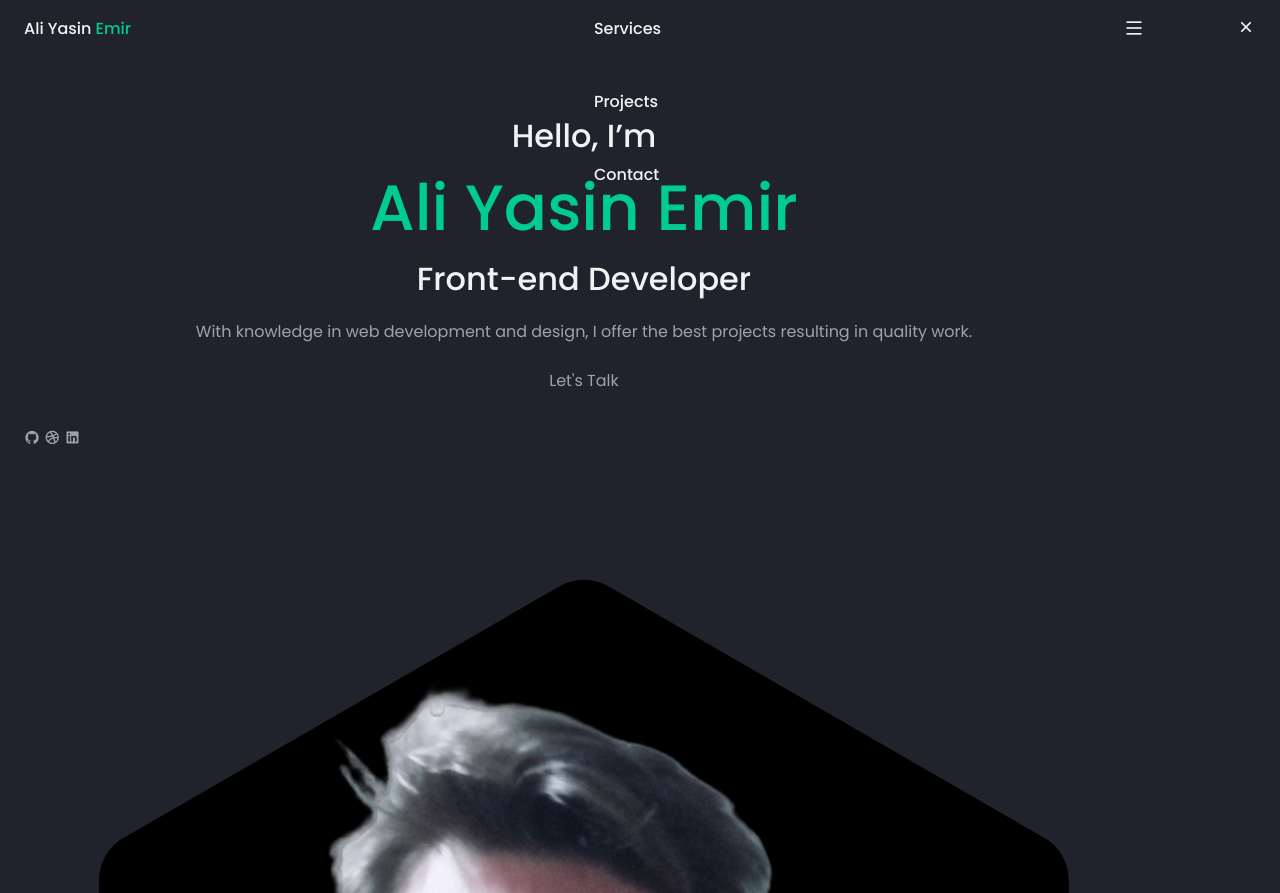
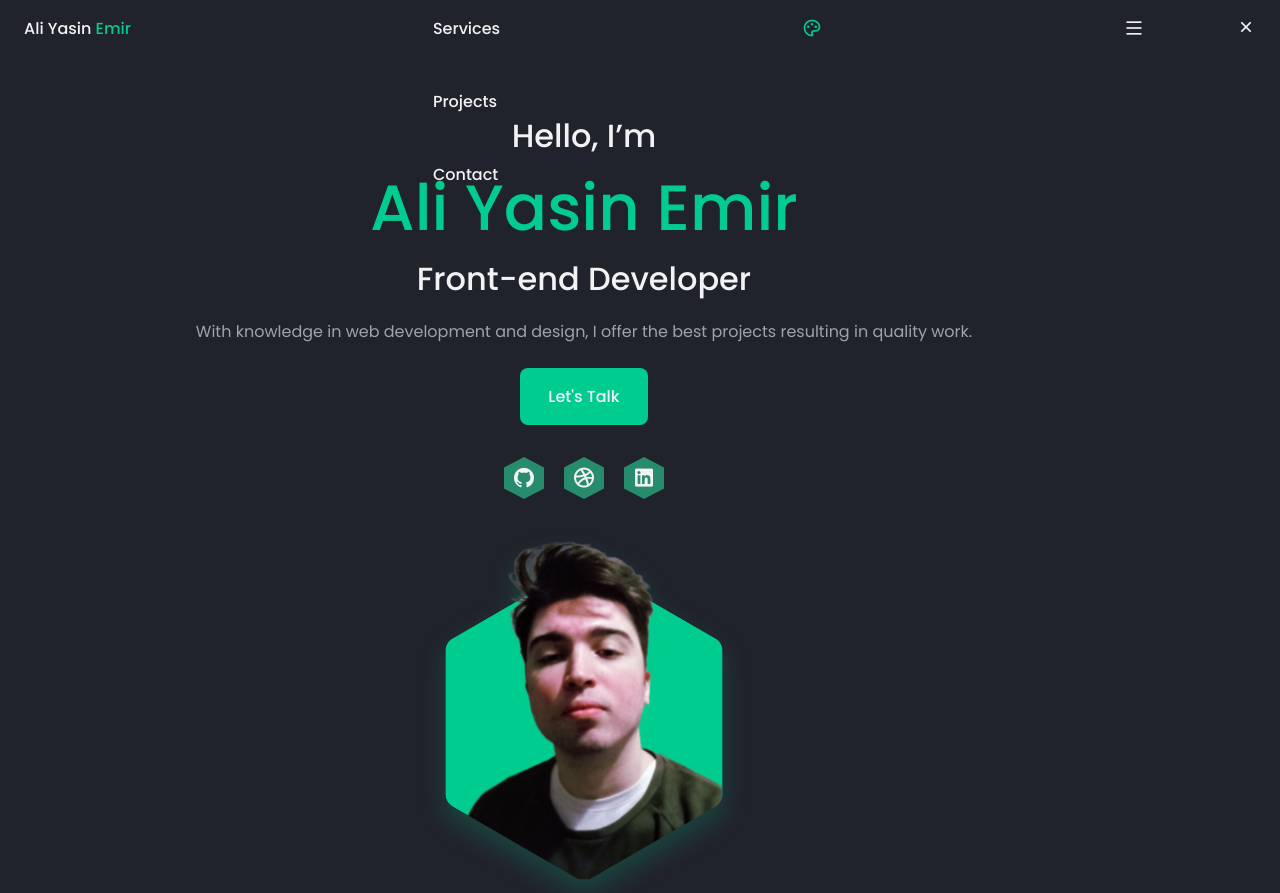
Before and after one commit to ali-yasin-emir/responsive-portfolio-website, a plain HTML site: page index.html in a window 1280 px wide. Shown: the top 893 px of the page. Drawn offline with nearby package versions, Linux system fonts and the light colour scheme.

Commit message:
I've implemented a new color feature.

```diff
--- a/assets/css/styles.css
+++ b/assets/css/styles.css
@@ -185,11 +185,16 @@ svg {
 }
 
 .nav__toggle,
-.nav__close {
+.nav__close,
+.nav__colors {
   display: flex;
   font-size: 1.25rem;
   color: var(--title-color);
   cursor: pointer;
+}
+
+.nav__colors {
+  color: var(--first-color);
 }
 
 /* Navigation for mobile devices */
@@ -276,7 +281,56 @@ svg {
   margin-block: 1rem 1.5rem;
 }
 
+.home__social {
+  display: flex;
+  justify-content: center;
+  column-gap: 1.25rem;
+}
+
+.home__social-link {
+  display: flex;
+  background-color: var(--first-color-alt);
+  padding: 0.5rem;
+  color: var(--title-color);
+  font-size: 1.5rem;
+  clip-path: polygon(50% 0, 100% 25%, 100% 75%, 50% 100%, 0 75%, 0 25%);
+  transition: transform 0.4s;
+}
+
+.home__social-link:hover {
+  transform: translateY(-0.25rem);
+}
+
+.home__image {
+  justify-self: center;
+}
+
+.home__img {
+  width: 48rem;
+  transform: translate(-2.4rem, -4rem);
+}
+
+.home__blob {
+  width: 320px;
+  fill: var(--first-color);
+  filter: drop-shadow(0 12px 12px hsla(var(--hue), 100%, 40%, 0.2));
+}
+
 /*=============== BUTTON ===============*/
+
+.button {
+  display: inline-block;
+  background-color: var(--first-color);
+  padding: 1rem 1.75rem;
+  border-radius: 0.5rem;
+  font-weight: var(--font-medium);
+  color: var(--title-color);
+  transition: box-shadow 0.4s;
+}
+
+.button:hover {
+  box-shadow: 0 8px 24px hsla(var(--hue), 100%, 40%, 0.25);
+}
 
 /*=============== ABOUT ===============*/
 
--- a/assets/js/main.js
+++ b/assets/js/main.js
@@ -31,6 +31,51 @@ const linkAction = () => {
 };
 navLink.forEach((n) => n.addEventListener('click', linkAction));
 
+/*=============== Change Color Style ===============*/
+
+let colorPalette = document.querySelector('.nav__colors');
+
+colorPalette.addEventListener('click', () => {
+  let root = document.querySelector(':root');
+  let gcs = getComputedStyle(root);
+  let hue = gcs.getPropertyValue('--hue');
+  if (hue === '162') {
+    console.log(hue);
+    root.style.setProperty('--hue', '2');
+  } else {
+    root.style.setProperty('--hue', '162');
+  }
+});
+
+/////////////////////////
+
+/*
+
+  if (hue === '162') {
+    console.log('true');
+    root.style.setProperty('--hue', '22');
+  } else {
+    console.log('false');
+  }
+
+let colorPalette = document.querySelector('.nav__colors');
+
+colorPalette.addEventListener('click', () => {
+  let root = document.querySelector(':root');
+  let gcs = getComputedStyle(root);
+  let hue = gcs.getPropertyValue('--hue');
+  console.log(hue);
+  root.style.setProperty('--hue', '162');
+  if (hue === '162') {
+    console.log('true');
+    root.style.setProperty('--hue', '22');
+  } else {
+    console.log('false');
+  }
+});
+
+*/
+
 /*=============== ADD BLUR TO HEADER ===============*/
 
 /*=============== EMAIL JS ===============*/
--- a/index.html
+++ b/index.html
@@ -49,6 +49,12 @@
           <div class="nav__close" id="nav-close">
             <i class="ri-close-line"></i>
           </div>
+        </div>
+
+        <!-- color modes -->
+
+        <div class="nav__colors">
+          <i class="ri-palette-line"></i>
         </div>
 
         <!-- Toggle button -->
@@ -160,7 +166,7 @@
                   id="imageBlob"
                   width="640"
                   height="925"
-                  href="assets/img/perfil-2.png"
+                  href="assets/img/perfil-4.png"
                 />
               </defs>
             </svg>
```
Also changed, not shown: assets/img/perfil-3.png (added), assets/img/perfil-4.png (added), assets/img/perfil.jpg (added), assets/img/pp-3.png (added), assets/img/pp-5.png (added), assets/img/pp-6.png (added), assets/img/pp-9.png (added), assets/img/pp.png (added).
